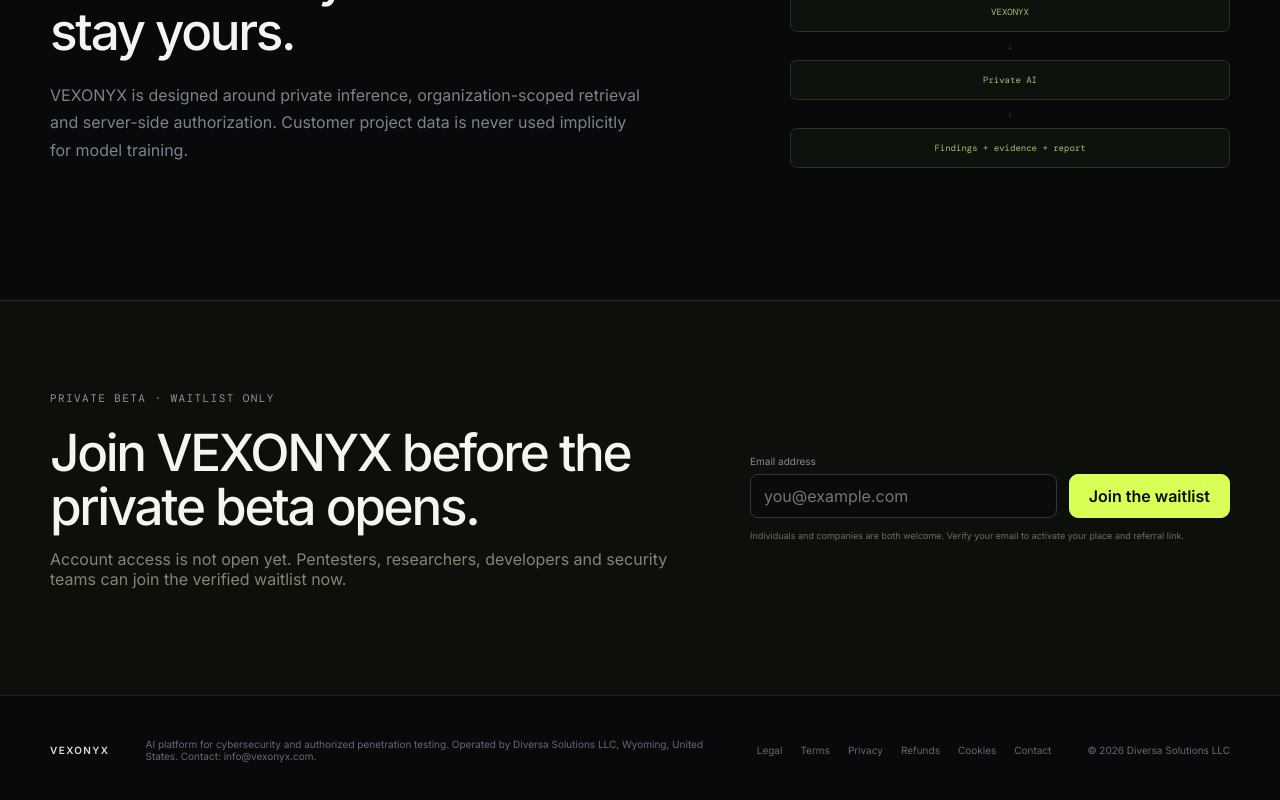
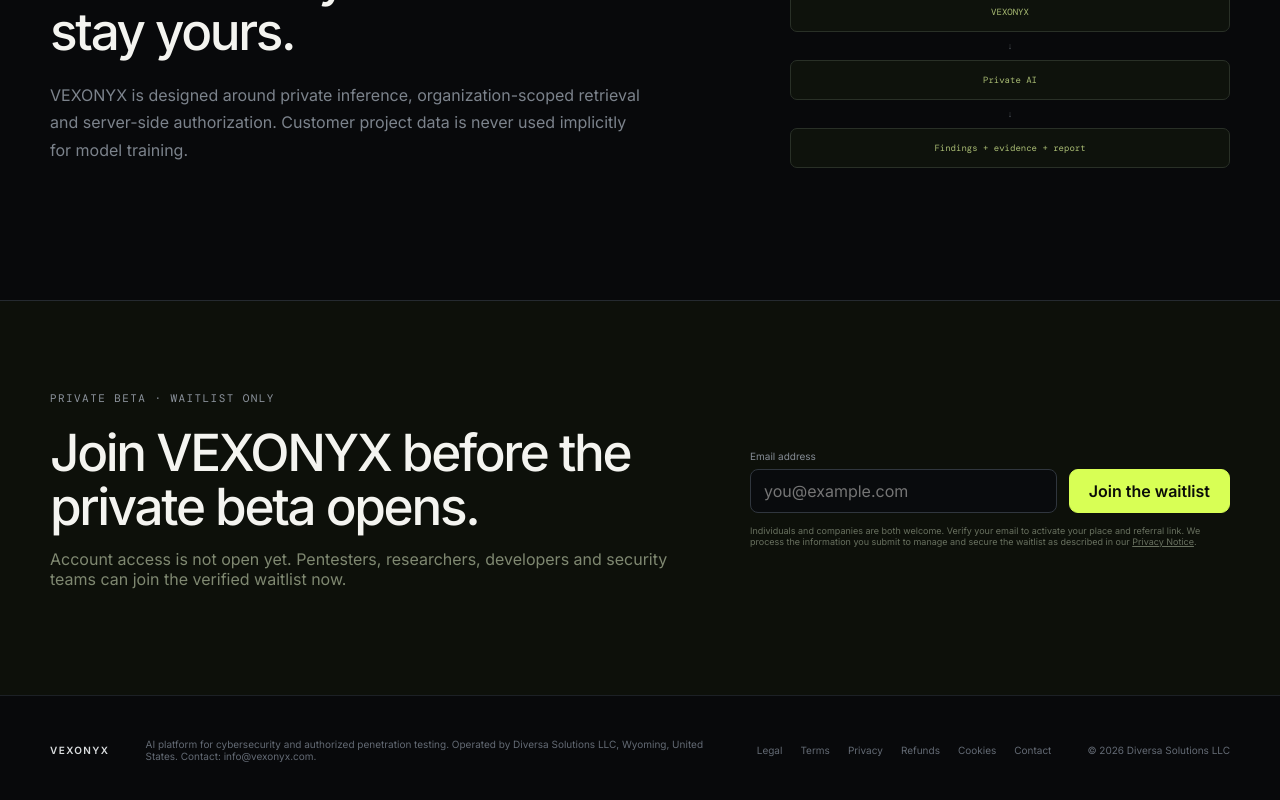
Before and after one commit to heke99/vexonyx, a Next.js app in the folder apps/web/: page / in a window 1280 px wide. Shown: the part 3541-4341 px from the top of the page. Built offline with nearby package versions, Linux system fonts and the light colour scheme; no server answers; a web font is replaced by a local one.

Commit message:
Add privacy notice at waitlist data collection point

```diff
--- a/apps/web/components/waitlist-form.tsx
+++ b/apps/web/components/waitlist-form.tsx
@@ -101,7 +101,7 @@ export function WaitlistForm({ compact = false, referralCode }: { compact?: bool
       {referralCode ? <input type="hidden" name="ref" value={referralCode} /> : null}
       <button className="button" disabled={state.kind === "loading"} type="submit">{state.kind === "loading" ? "Joining…" : "Join the waitlist"}</button>
       {state.kind === "error" ? <p className="form-error" role="alert">{state.message}</p> : null}
-      <p className="form-note">Individuals and companies are both welcome. Verify your email to activate your place and referral link.</p>
+      <p className="form-note">Individuals and companies are both welcome. Verify your email to activate your place and referral link. We process the information you submit to manage and secure the waitlist as described in our <a href="/privacy" target="_blank" rel="noopener noreferrer" style={{ textDecoration: "underline" }}>Privacy Notice</a>.</p>
     </form>
   );
 }
```
